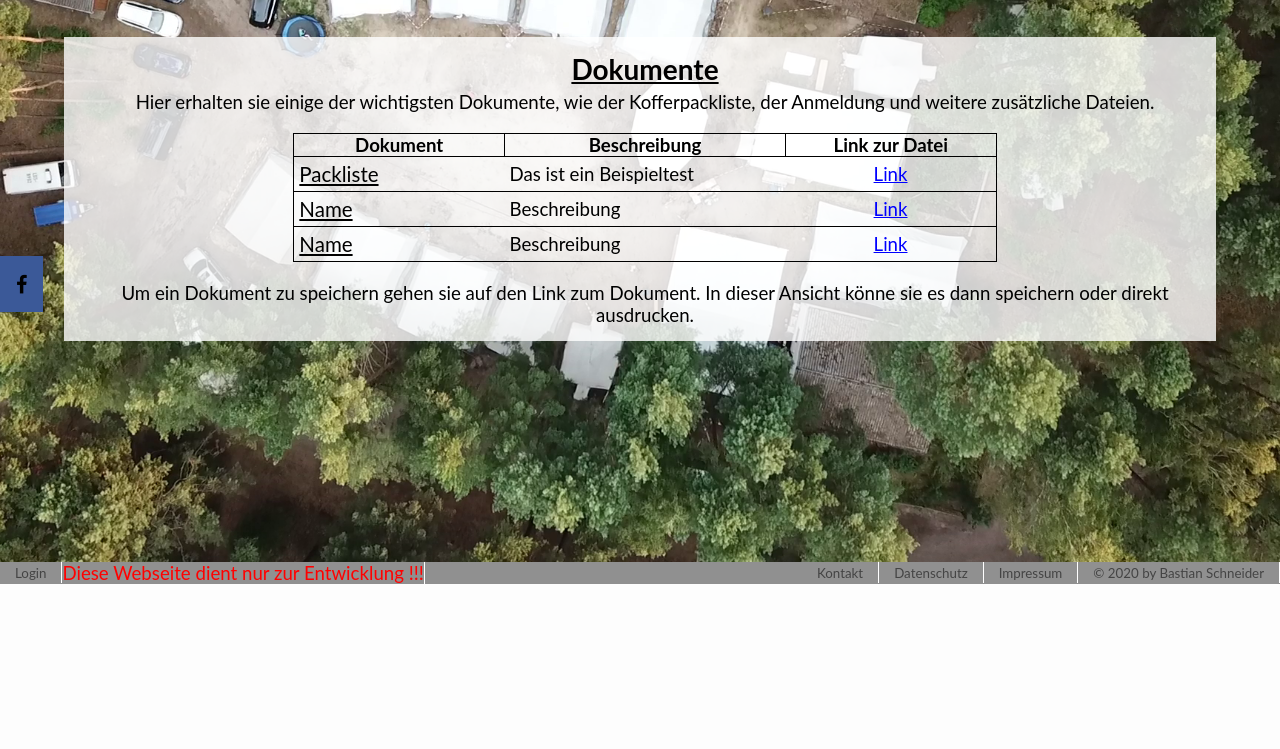
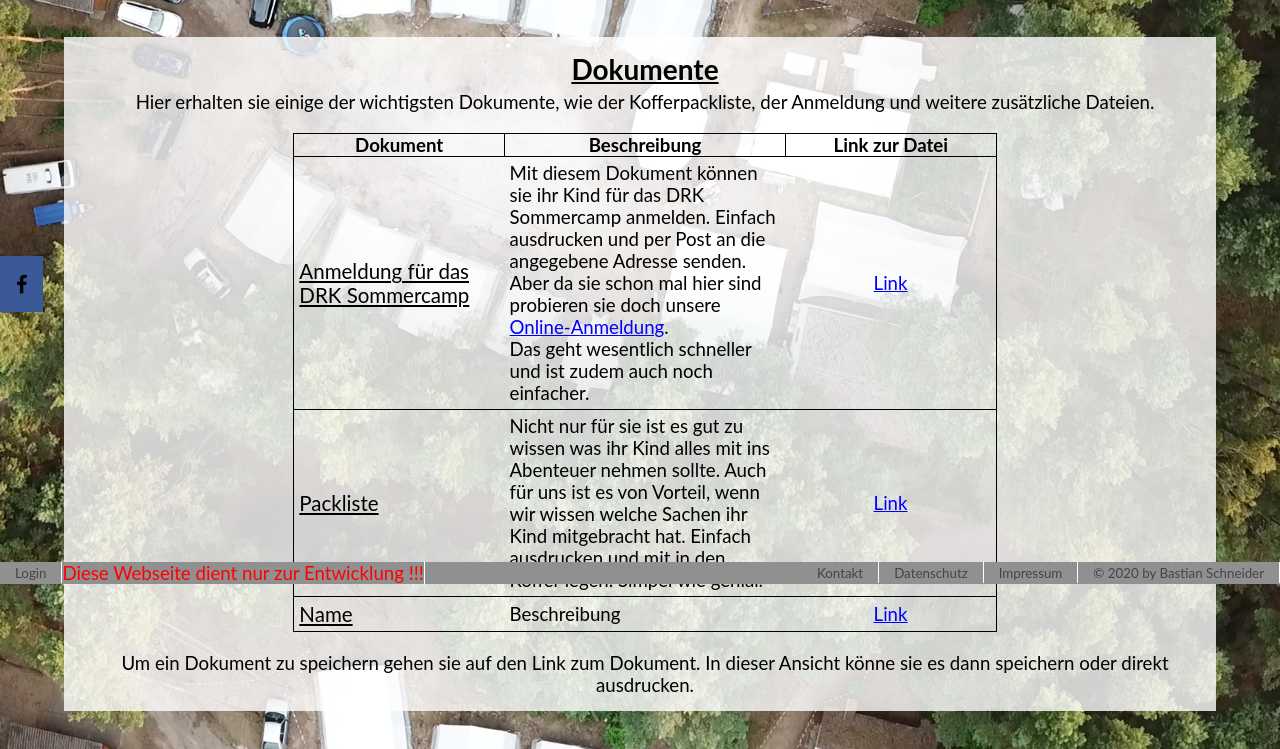
Before and after one commit to s0m3basti/Lagerwebsite, a PHP site: page /download.php in a window 1280 px wide. Shown: the part 216-965 px from the top of the page. Before the commit the page ends 800 px from the top, so only its background shows below. Run offline with PHP 8.4, Linux system fonts and the light colour scheme.

Commit message:
filled the download page with content

```diff
--- a/download.php
+++ b/download.php
@@ -27,7 +27,7 @@
                     <td id="dtbl_middle" class="doku"> Beschreibung </td>
                     <td id="dtbl_right" class="doku"> Link zur Datei </td>
                 </tr>
-                <!--
+                <!-- Beispiel für das Einfügen neuer Dokumente
                 <tr class="doku">
                     <td class="doku_name">Name</td>
                     <td class="doku_besch">Beschreibung</td>
@@ -35,13 +35,13 @@
                 </tr>
                 -->
                 <tr class="doku">
-                    <td class="doku_name">Packliste</td>
-                    <td class="doku_besch">Das ist ein Beispieltest</td>
-                    <td class="doku_link"><a href="#" target="_blank">Link</a></td>
+                    <td class="doku_name">Anmeldung für das DRK Sommercamp</td>
+                    <td class="doku_besch">Mit diesem Dokument können sie ihr Kind für das DRK Sommercamp anmelden. Einfach ausdrucken und per Post an die angegebene Adresse senden. <br> Aber da sie schon mal hier sind probieren sie doch unsere <a class="old-link" href="anmeldung/index.php">Online-Anmeldung</a>.<br> Das geht wesentlich schneller und ist zudem auch noch einfacher.</td>
+                    <td class="doku_link"><a href="dokumente/anmeldung_2020.pdf" target="_blank">Link</a></td>
                 </tr>
                 <tr class="doku">
-                    <td class="doku_name">Name</td>
-                    <td class="doku_besch">Beschreibung</td>
+                    <td class="doku_name">Packliste</td>
+                    <td class="doku_besch">Nicht nur für sie ist es gut zu wissen was ihr Kind alles mit ins Abenteuer nehmen sollte. Auch für uns ist es von Vorteil, wenn wir wissen welche Sachen ihr Kind mitgebracht hat. Einfach ausdrucken und mit in den Koffer legen. Simpel wie genial.</td>
                     <td class="doku_link"><a href="Link" target="_blank">Link</a></td>
                 </tr>
                 <tr class="doku">
```
